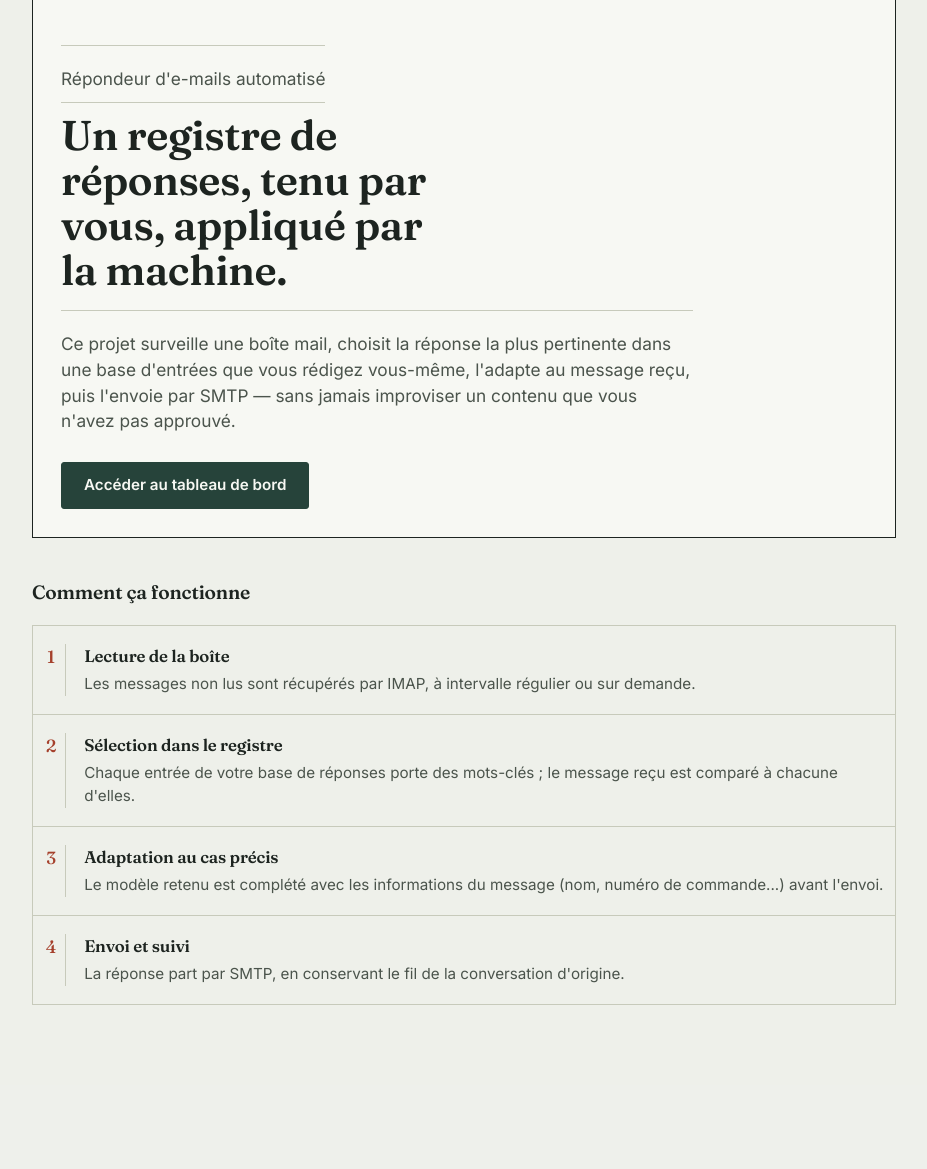
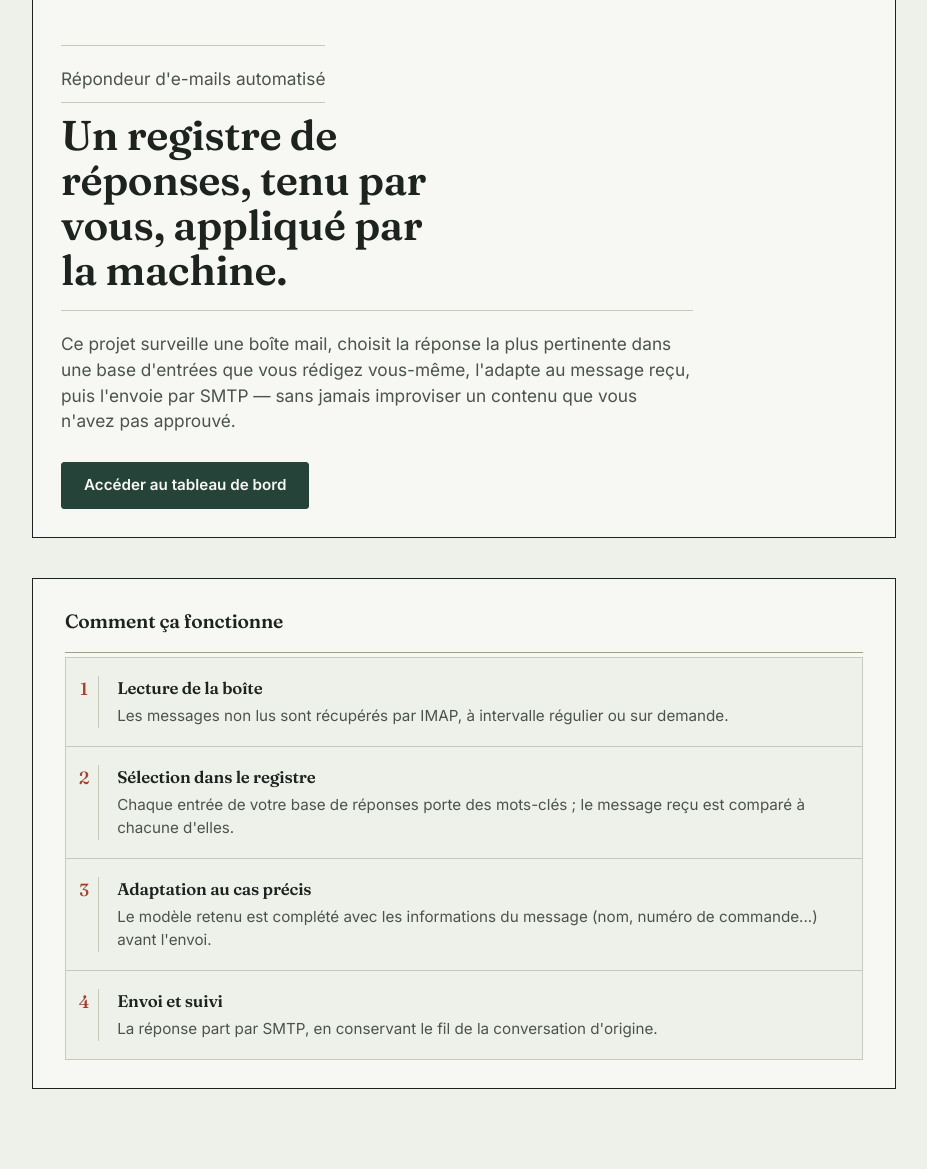
Before and after one commit to mrtest749343-cloud/AI_Mail_Responder, a Flask app: page / in a window 1280 px wide. Shown: the part 128-1297 px from the top of the page, without its empty margins (176-1103 px from the left). Before the commit the page ends 1133 px from the top, so only its background shows below. Run offline with Flask 3, Linux system fonts and the light colour scheme.

Commit message:
Update section styling and heading in welcome.html

```diff
--- a/templates/welcome.html
+++ b/templates/welcome.html
@@ -16,8 +16,8 @@
   </div>
 </section>
 
-<section>
-  <h2 style="font-size: 1.2rem; margin-bottom: 18px;">Comment ça fonctionne</h2>
+<section class="framed-section">
+  <h2>Comment ça fonctionne</h2>
   <ol class="ledger-steps">
     <li>
       <div>
```
